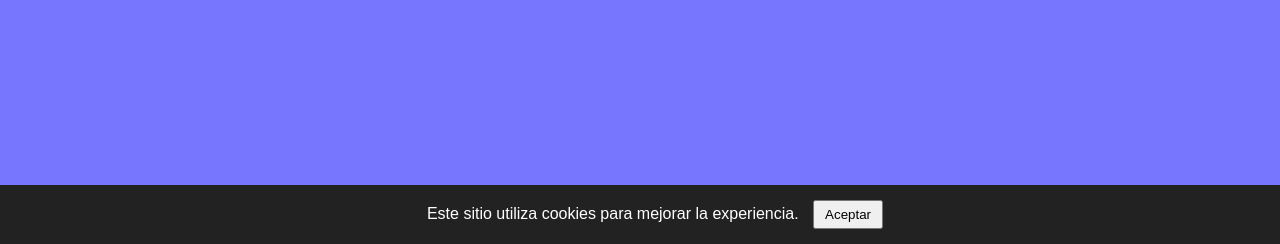
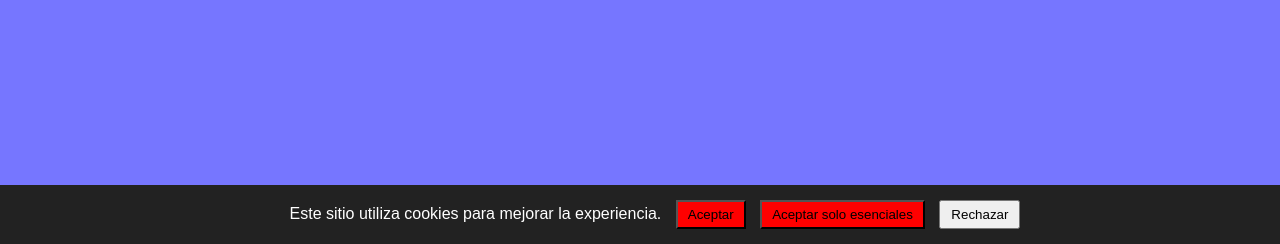
Before and after one commit to sebastianrevelo100-eng/Sintesis2, a PHP site: page /mainPage.php in a window 1280 px wide. Shown: the part 556-800 px from the top of the page. Run offline with PHP 8.4, Linux system fonts and the light colour scheme; the visitor is signed in with stand-in values (Sample User, id 1).

Commit message:
botones cookies

```diff
--- a/mainPage.css
+++ b/mainPage.css
@@ -143,3 +143,7 @@ h3{
 .perfil-menu.show {
     display: block;
 }
+
+.botonAceptar{
+    background-color: red;
+}
--- a/mainPage.php
+++ b/mainPage.php
@@ -69,6 +69,8 @@ $rol = $_SESSION['rol'];
     <?php endif; ?>
 </div>
 
+
+
 <h3>Les meves classes</h3>
 
 <?php
@@ -129,7 +131,13 @@ $conn->close();
 ">
     Este sitio utiliza cookies para mejorar la experiencia.
     <form action="aceptarCookies.php" method="POST" style="display:inline;">
-        <button type="submit" style="margin-left:10px; padding:5px 10px;">Aceptar</button>
+        <button class="botonAceptar" type="submit" style="margin-left:10px; padding:5px 10px;">Aceptar</button>
+    </form>
+    <form action="aceptarCookies.php" method="POST" style="display:inline;">
+        <button class="botonAceptar" type="submit" style="margin-left:10px; padding:5px 10px;">Aceptar solo esenciales</button>
+    </form>
+    <form action="aceptarCookies.php" method="POST" style="display:inline;">
+        <button class="botonRechazar" type="submit" style="margin-left:10px; padding:5px 10px;">Rechazar</button>
     </form>
 </footer>
 <?php endif; ?>
```
